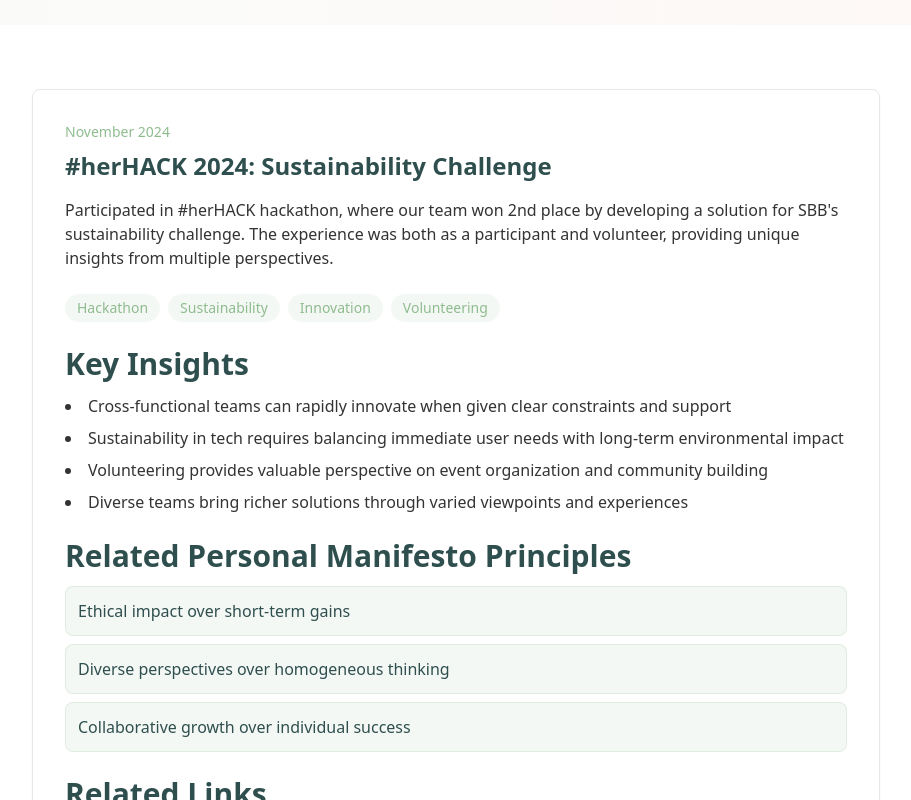
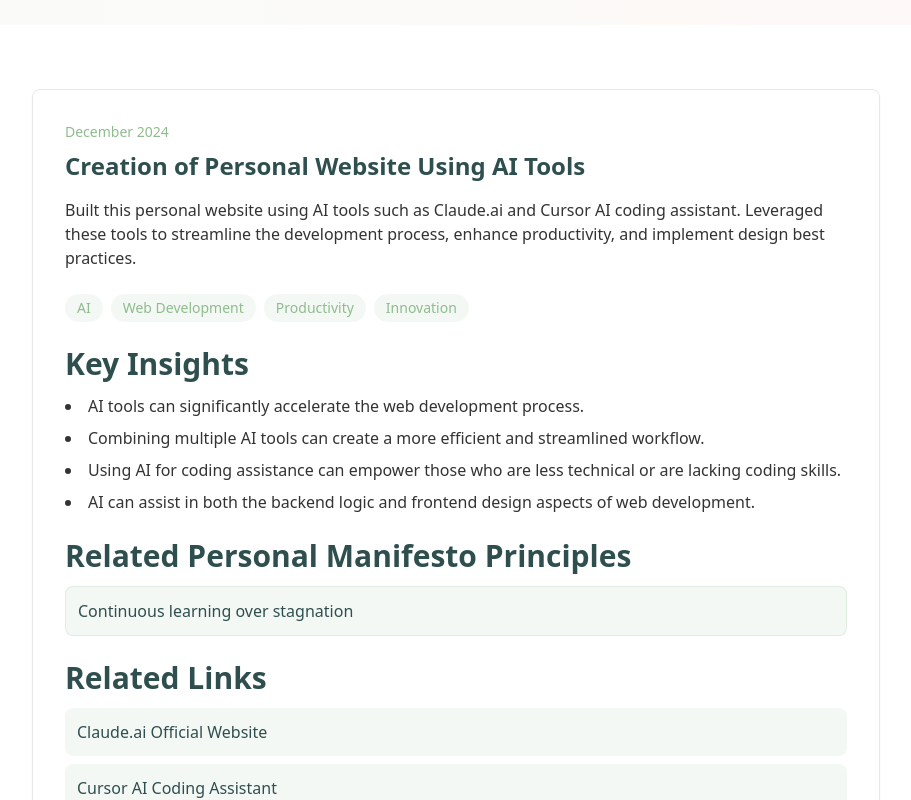
Before and after one commit to anupulu/anupulu.github.io, a Next.js app: page /learnings in a window 1280 px wide. Shown: the part 360-1160 px from the top of the page, without its empty margins (184-1095 px from the left). Built offline with nearby package versions, Linux system fonts and the light colour scheme.

Commit message:
Content update on Learnings page

```diff
--- a/app/learnings/page.tsx
+++ b/app/learnings/page.tsx
@@ -19,10 +19,36 @@ type Learning = {
 export default function LearningsPage() {
   const learnings: Learning[] = [
     {
+      title: "Creation of Personal Website Using AI Tools",
+      date: "December 2024",
+      type: "project",
+      description: "Built this personal website using AI tools such as Claude.ai and Cursor AI coding assistant. Leveraged these tools to streamline the development process, enhance productivity, and implement design best practices.",
+      insights: [
+        "AI tools can significantly accelerate the web development process.",
+        "Combining multiple AI tools can create a more efficient and streamlined workflow.",
+        "Using AI for coding assistance can empower those who are less technical or are lacking coding skills.",
+        "AI can assist in both the backend logic and frontend design aspects of web development."
+      ],
+      relatedManifestoPrinciples: [
+        "Continuous learning over stagnation"
+      ],
+      links: [
+        {
+          text: "Claude.ai Official Website",
+          url: "https://www.claude.ai"
+        },
+        {
+          text: "Cursor AI Coding Assistant",
+          url: "https://www.cursor.com"
+        }
+      ],
+      tags: ["AI", "Web Development", "Productivity", "Innovation"]
+    },
+    {
       title: "#herHACK 2024: Sustainability Challenge",
       date: "November 2024",
       type: "project",
-      description: "Participated in #herHACK hackathon, where our team won 2nd place by developing a solution for SBB's sustainability challenge. The experience was both as a participant and volunteer, providing unique insights from multiple perspectives.",
+      description: "Participated in #herHACK hackathon, where our team won 2nd place by developing a solution for SBB's sustainability challenge. The experience was both as a participant and volunteer, providing insights on rapid innovation and community building.",
       insights: [
         "Cross-functional teams can rapidly innovate when given clear constraints and support",
         "Sustainability in tech requires balancing immediate user needs with long-term environmental impact",
```
